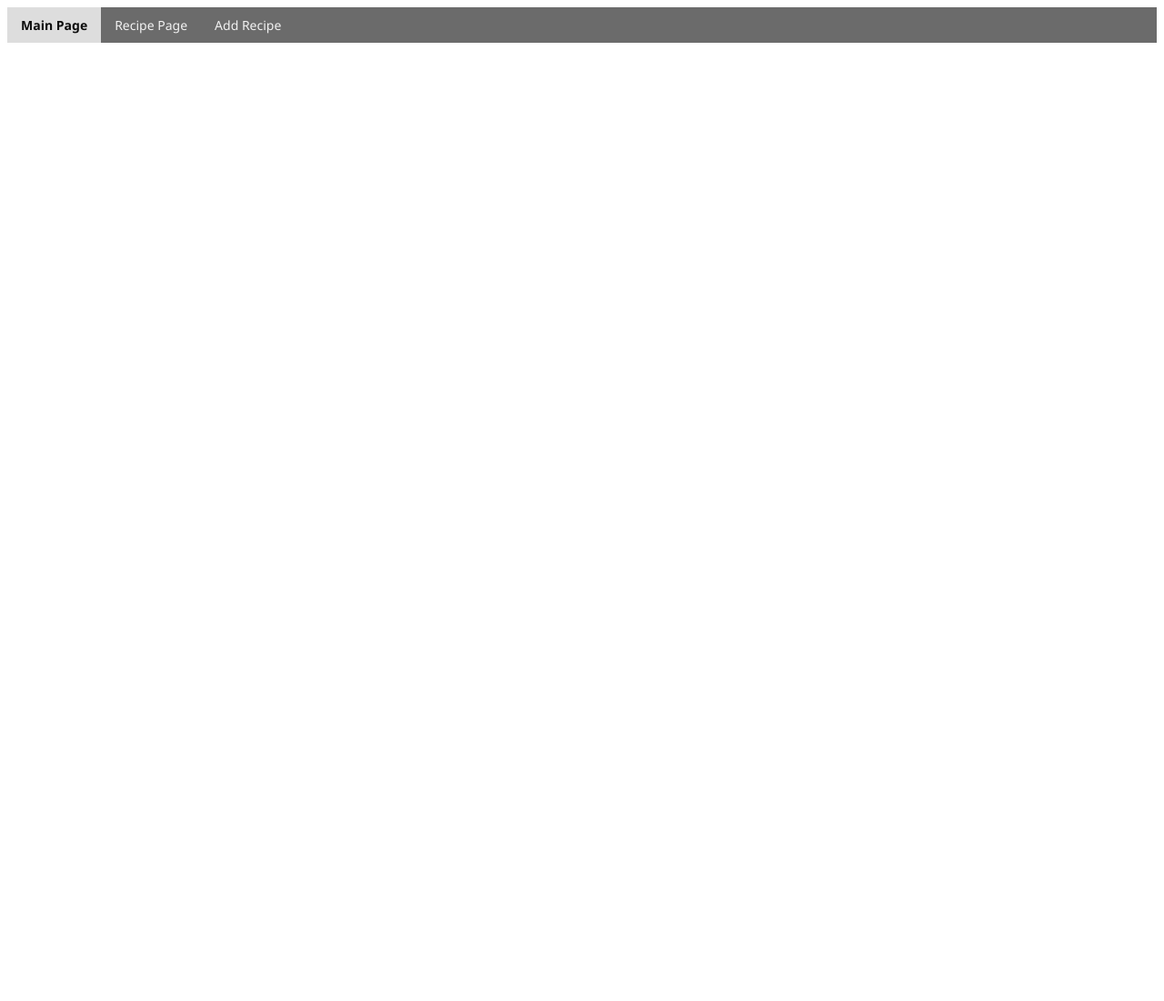
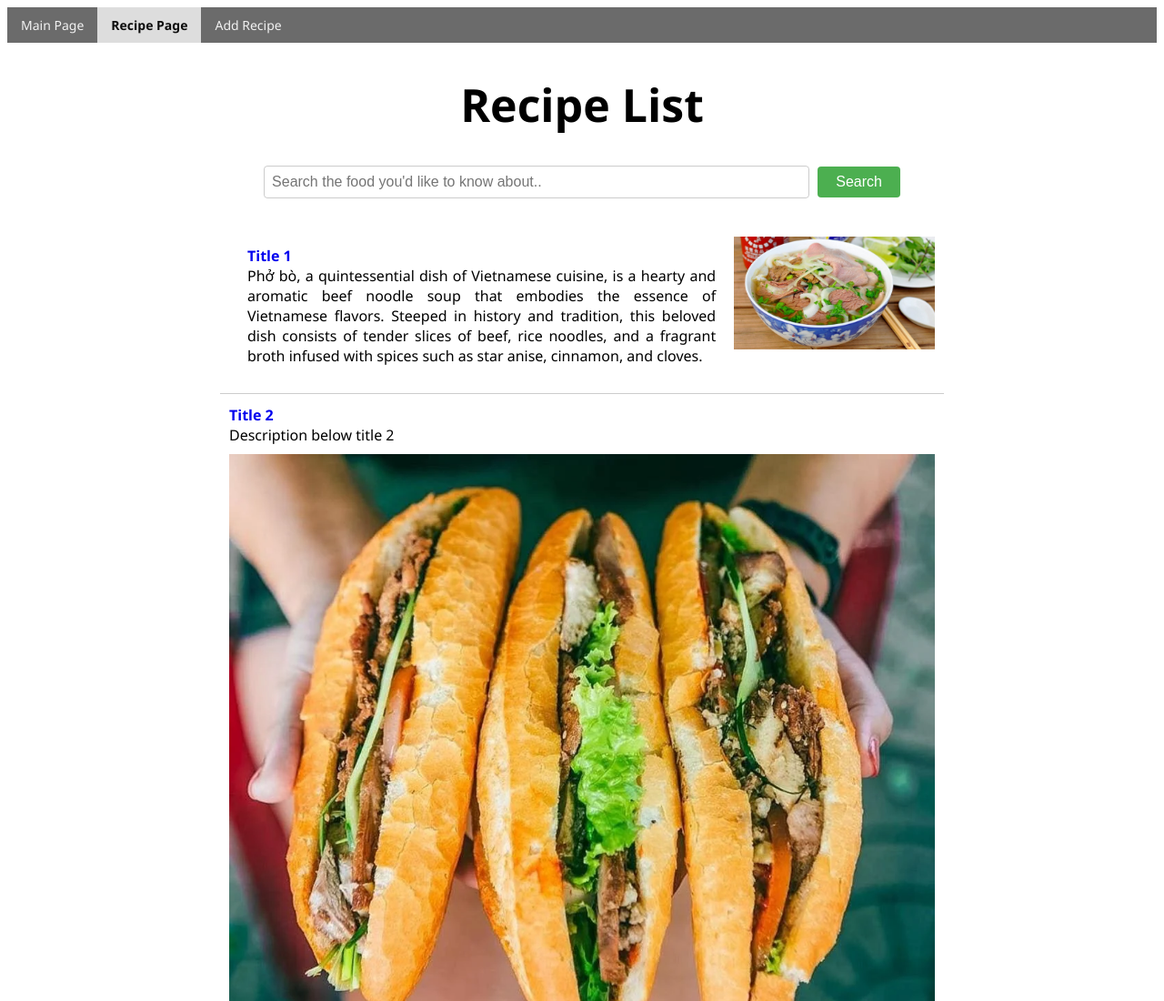
Before and after one commit to anquynhcao/Vietfood_website, a plain HTML site: page recipepage.html in a window 1280 px wide. Shown: the top 1100 px of the page at 91% size. Before the commit the page ends 800 px from the top, so only its background shows below. Drawn offline with Linux system fonts and the light colour scheme.

Commit message:
Adjusting recipe Page

```diff
--- a/CSS/styles.css
+++ b/CSS/styles.css
@@ -3,32 +3,7 @@ body {
   font-family: "Segoe UI", sans-serif; /* Add font-family */
 }
 
-/* Navigation Bar */
-/* .navbar {
-  overflow: hidden;
-  background-color: #333;
-}
 
-.navbar a {
-  float: left;
-  display: block;
-  color: #f2f2f2;
-  text-align: center;
-  padding: 10px 15px;
-  text-decoration: none;
-  font-size: 14px;
-}
-
-.navbar a:hover {
-  background-color: #aea8a8;
-  color: rgb(35, 35, 35);
-}
-
-.navbar a.active {
-  font-weight: bold;
-  background-color: #ddd;
-  color: rgb(12, 12, 12);
-} */
 
 /* Title Big*/
 .title {
@@ -120,11 +95,11 @@ body {
 /* Fading animation */
 .fade {
   animation-name: fade;
-  animation-duration: 2s;
+  animation-duration: 1.2s;
 }
 
 @keyframes fade {
-  from {opacity: .4}
+  from {opacity: .6}
   to {opacity: 1}
 }
 
@@ -209,15 +184,93 @@ hr {
 
 }
 
-/* Footer */
-/* .footer {
+
+
+/* Page 2 */
+/* CSS for search button */
+.search {
   text-align: center;
+  margin-top: 20px;
+}
 
-  background-color: #6b6b6b;
-  color: #fff;
+.search input[type="text"] {
+  padding: 8px;
+  width: 600px;
+  border: 1px solid #ccc;
+  border-radius: 4px;
+  font-size: 16px;
+}
+
+.search button {
+  padding: 8px 20px;
+  background-color: #4CAF50;
+  color: white;
+  border: none;
+  border-radius: 4px;
+  cursor: pointer;
+  font-size: 16px;
+  margin-left: 5px; /* Add spacing between input and button */
+}
+
+.search button:hover {
+  background-color: #45a049;
+}
+
+
+
+
+/* recipe table content */
+
+.recipe-table {
+  margin-top: 20px;
+}
+
+.recipe-table table {
+  width: 100%;
+}
+
+.recipe-table td {
+  vertical-align: top;
   padding: 10px;
+  border-bottom: 1px solid #ccc;
+}
 
-  width: 100%;
+.recipe-table a {
+  text-decoration: none;
+  font-weight: bold;
+}
 
-  /* bottom: 0;
-  z-index: 999; } */
+.recipe-table img {
+  max-width: 100%;
+  height: auto;
+  display: block;
+  margin-top: 10px;
+}
+
+.container {
+  display: flex; /* Use flexbox */
+}
+
+.left {
+  flex: 7; /* Takes 70% of the container */
+  background-color: #f0f0f0; /* Just for visualization */
+}
+
+.right {
+  flex: 3; /* Takes 30% of the container */
+  background-color: #ccc; /* Just for visualization */
+}
+
+.post-content {
+  display: flex;
+}
+
+.post-description {
+  flex:7;
+  text-align: justify;
+  margin: 20px;
+}
+
+.post-image {
+  flex: 3;
+}
--- a/script.js
+++ b/javascript/main-page-script-slider.js
@@ -17,11 +17,15 @@ function showSlides(n) {
   let dots = document.getElementsByClassName("dot");
   if (n > slides.length) {slideIndex = 1}
   if (n < 1) {slideIndex = slides.length}
+
+
+
   for (i = 0; i < slides.length; i++) {
     slides[i].style.display = "none";
   }
+
   for (i = 0; i < dots.length; i++) {
-    dots[i].className = dots[i].className.replace(" active", "");
+    dots[i].className = dots[i].className.replace("active", "");
   }
   slides[slideIndex-1].style.display = "block";
   dots[slideIndex-1].className += " active";
--- /dev/null
+++ b/javascript/recipe-page-script.js
@@ -0,0 +1,35 @@
+// Sample recipe data
+const recipes = [
+    { name: "Recipe 1", description: "Description for Recipe 1" },
+    { name: "Recipe 2", description: "Description for Recipe 2" },
+    { name: "Recipe 3", description: "Description for Recipe 3" },
+    // Add more recipe objects as needed
+];
+
+function searchFood() {
+    // Get the search input value
+    const searchTerm = document.getElementById("searchInput").value.toLowerCase();
+
+    // Filter recipes based on the search term
+    const filteredRecipes = recipes.filter(recipe => {
+        return recipe.name.toLowerCase().includes(searchTerm);
+    });
+
+    // Display search results
+    displaySearchResults(filteredRecipes);
+}
+
+function displaySearchResults(results) {
+    const searchResultsContainer = document.getElementById("searchResults");
+    searchResultsContainer.innerHTML = ""; // Clear previous search results
+
+    if (results.length === 0) {
+        searchResultsContainer.innerHTML = "No matching recipes found.";
+    } else {
+        results.forEach(recipe => {
+            const recipeElement = document.createElement("div");
+            recipeElement.innerHTML = `<p><strong>${recipe.name}</strong>: ${recipe.description}</p>`;
+            searchResultsContainer.appendChild(recipeElement);
+        });
+    }
+}
--- a/recipepage.html
+++ b/recipepage.html
@@ -11,9 +11,74 @@
     <body>
          <!-- Navigation Bar -->
         <div class="navbar">
-            <a class="active" href="#">Main Page</a>
-            <a href="recipepage.html">Recipe Page</a>
+            <a href="index.html">Main Page</a>
+            <a class="active" href="styles.html">Recipe Page</a>
             <a href="#">Add Recipe</a>
         </div>
+
+        <!-- Main Page -->
+        <div class="main-page">
+            <div class="title">
+                <h1>Recipe List</h1>
+            </div>
+
+
+            <div class="search">
+                <input type="text" id="searchInput" placeholder="Search the food you'd like to know about..">
+                <button onclick="searchFood()">Search</button>
+            </div>
+            <div id="searchResults">
+                <!-- Search results will be displayed here -->
+            </div>
+
+
+            <div class="recipe-table">
+                <table>
+                    <tr>
+                        <td>
+                            <div class="post-content">
+                                <div class="post-description">
+                                    <a href="page1.html">Title 1</a><br>
+                                    Phở bò, a quintessential dish of Vietnamese cuisine,
+                                     is a hearty and aromatic beef noodle soup
+                                     that embodies the essence of Vietnamese
+                                      flavors. Steeped in history and tradition,
+                                       this beloved dish consists of tender slices
+                                       of beef, rice noodles, and a fragrant broth
+                                       infused with spices such as star anise, cinnamon,
+                                        and cloves.<br>
+                                </div>
+
+                                <div class="post-image">
+                                    <a href="page1.html"><img src="./media/pho.jpg" alt="Image 1"></a>
+                                </div>
+                            </div>
+                        </td>
+                    </tr>
+                    <tr>
+                        <td>
+                            <a href="page2.html">Title 2</a><br>
+                            Description below title 2<br>
+                            <a href="page2.html"><img src="./media/banhmi.jpg" alt="Image 2"></a>
+                        </td>
+                    </tr>
+                    <tr>
+                        <td>
+                            <a href="page2.html">Title 2</a><br>
+                            Description below title 2<br>
+                            <a href="page2.html"><img src="./media/nemcuon.jpg" alt="Image 3"></a>
+                        </td>
+                    </tr>
+
+                </table>
+            </div>
+
+
+
+
+        </div>
+
+
+        <script src="./javascript/recipe-page-script.js"></script>
     </body>
 </html>
```
Also changed, not shown: index.html (+5 -5 lines).
